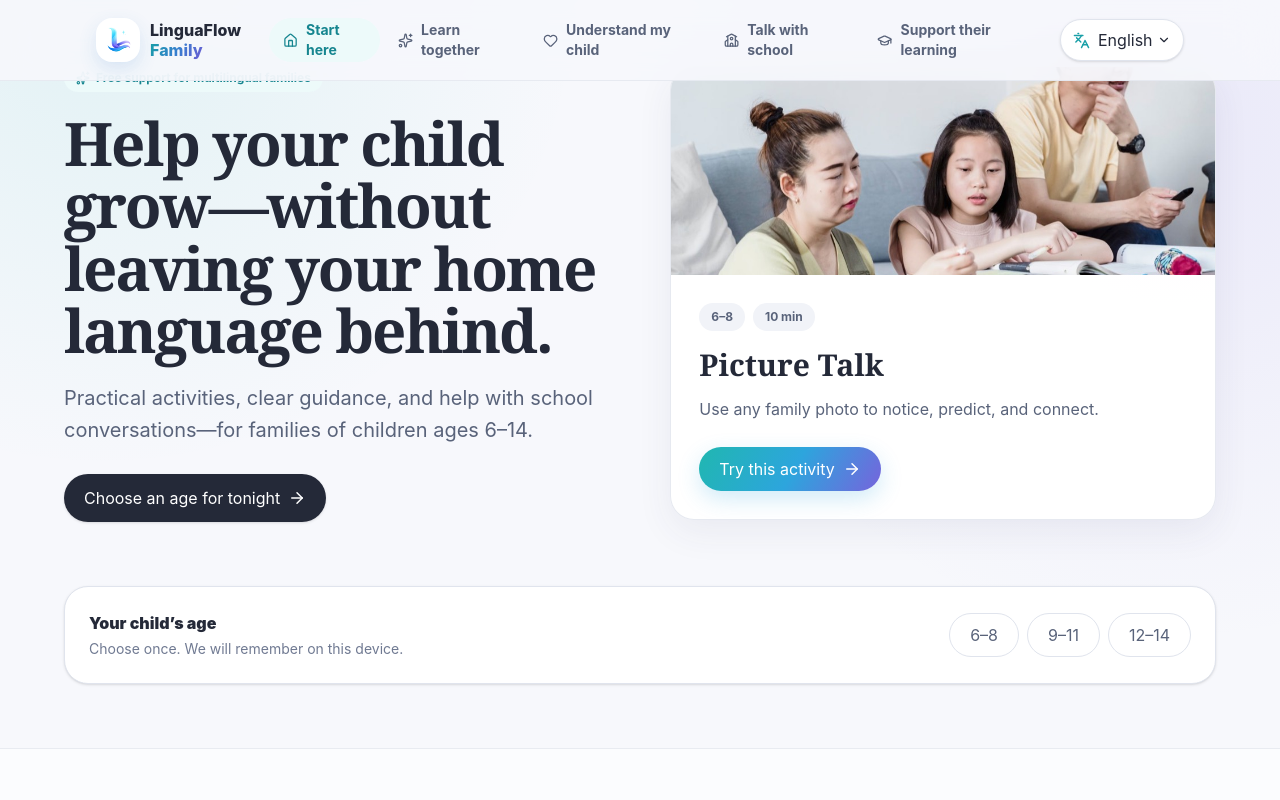
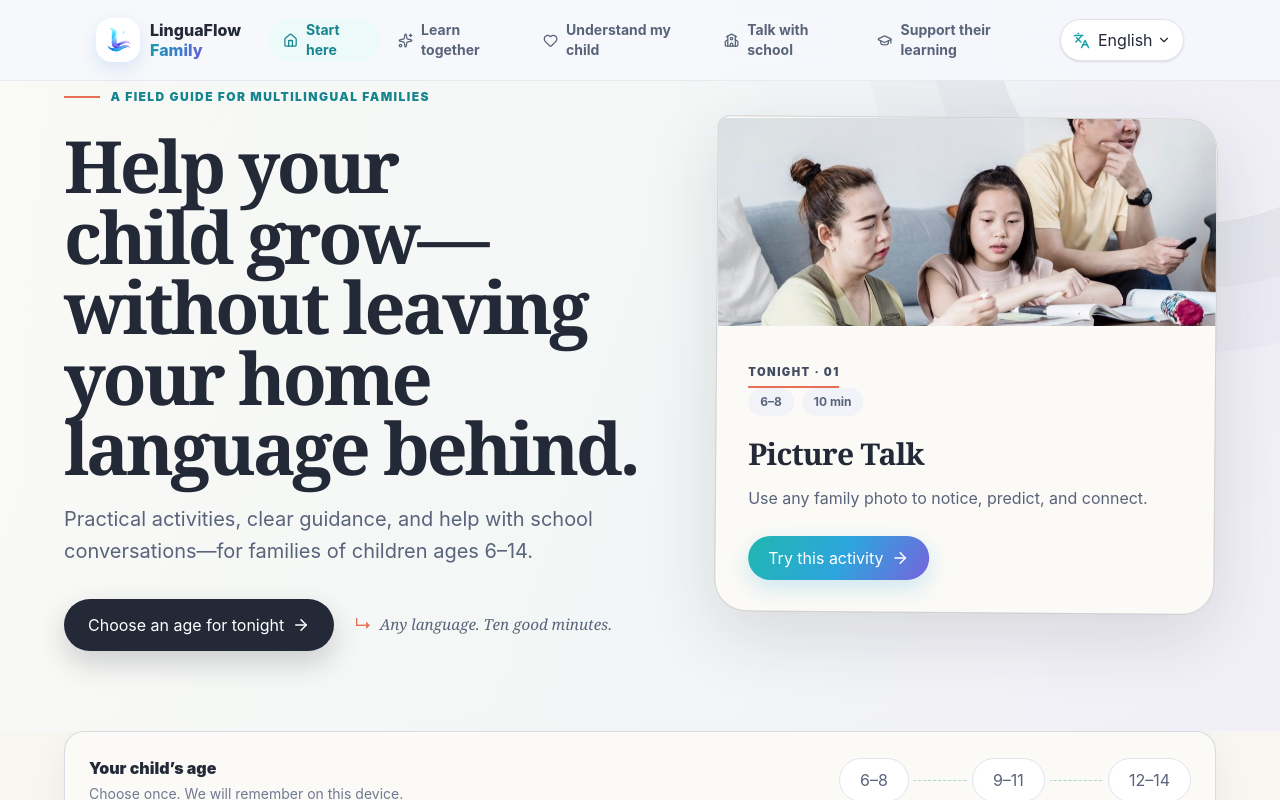
Before and after one commit to LenguajeLabs-design/LinguaFlow-Family, a React (Vite) app: page /#/today in a window 1280 px wide. Both pictures are taken after a click on the button "LinguaFlow Family". Shown: the part 81-881 px from the top of the page. Built offline with nearby package versions, Linux system fonts and the light colour scheme.

Commit message:
Refine family field guide design

```diff
--- a/src/App.tsx
+++ b/src/App.tsx
@@ -1052,18 +1052,17 @@ function LaunchToday({
         : "아이의 나이";
   return (
     <>
-      <section className="px-4 pb-10 pt-10 md:px-8 md:pb-16 md:pt-16">
-        <div className="mx-auto grid max-w-6xl items-center gap-8 lg:grid-cols-[1fr_.95fr]">
+      <section className="field-guide-hero px-4 pb-12 pt-11 md:px-8 md:pb-20 md:pt-20">
+        <div className="mx-auto grid max-w-6xl items-center gap-10 lg:grid-cols-[1.08fr_.92fr] lg:gap-16">
           <div>
-            <Chip className="mb-5 bg-teal-50 text-teal-800">
-              <Sparkles size={14} className="mr-1.5" />
+            <p className="guide-kicker mb-6">
               {lang === "en"
-                ? "Free support for multilingual families"
+                ? "A field guide for multilingual families"
                 : lang === "zh"
-                  ? "为多语言家庭提供的免费支持"
-                  : "다언어 가정을 위한 무료 지원"}
-            </Chip>
-            <h1 className="font-display max-w-3xl text-balance text-4xl font-bold leading-[1.04] tracking-[-.035em] text-stone-800 md:text-6xl">
+                  ? "多语言家庭行动指南"
+                  : "다언어 가정을 위한 실천 안내"}
+            </p>
+            <h1 className="font-display max-w-3xl text-balance text-[2.7rem] font-bold leading-[.98] tracking-[-.045em] text-stone-800 md:text-[4.5rem]">
               {lang === "en"
                 ? "Help your child grow—without leaving your home language behind."
                 : lang === "zh"
@@ -1077,10 +1076,11 @@ function LaunchToday({
                   ? "为 6–14 岁孩子的家庭提供实用活动、清晰指导和学校沟通支持。"
                   : "6–14세 자녀를 둔 가족을 위한 실용적인 활동, 쉬운 안내, 학교 대화 도움을 만나보세요."}
             </p>
-            <button
-              onClick={startTonight}
-              className="mt-7 inline-flex min-h-12 items-center gap-2 rounded-full bg-stone-800 px-5 font-black text-white shadow-sm transition hover:bg-stone-700 focus-visible:outline-none focus-visible:ring-4 focus-visible:ring-teal-700/25"
-            >
+            <div className="mt-8 flex flex-wrap items-center gap-5">
+              <button
+                onClick={startTonight}
+                className="inline-flex min-h-13 items-center gap-2 rounded-full bg-stone-800 px-6 font-black text-white shadow-[0_12px_28px_rgba(36,41,56,.2)] transition hover:-translate-y-0.5 hover:bg-stone-700 focus-visible:outline-none focus-visible:ring-4 focus-visible:ring-teal-700/25"
+              >
               {hasPreferredAge
                 ? lang === "en"
                   ? "Start tonight’s activity"
@@ -1092,21 +1092,28 @@ function LaunchToday({
                   : lang === "zh"
                     ? "选择年龄，获取今晚的活动"
                     : "나이를 선택해 오늘 활동 받기"}
-              <ArrowRight size={18} />
-            </button>
+                <ArrowRight size={18} />
+              </button>
+              <span className="guide-note">
+                {lang === "en" ? "Any language. Ten good minutes." : lang === "zh" ? "任何语言，认真陪伴十分钟。" : "어떤 언어든, 좋은 10분이면 충분해요."}
+              </span>
+            </div>
           </div>
-          <Card className="overflow-hidden">
+          <Card className="guide-card overflow-hidden">
             <img
               src={featured.image}
               alt={featured.imageAlt[lang]}
               className="h-52 w-full object-cover"
             />
-            <div className="p-6 md:p-7">
+            <div className="p-6 md:p-8">
+              <span className="guide-index">
+                {lang === "en" ? "Tonight · 01" : lang === "zh" ? "今晚 · 01" : "오늘 · 01"}
+              </span>
               <div className="flex flex-wrap gap-2">
                 <Chip>{featured.ages.join(", ")}</Chip>
                 <Chip>{featured.time}</Chip>
               </div>
-              <h2 className="font-display mt-4 text-3xl font-bold text-stone-800">
+              <h2 className="font-display mt-5 text-3xl font-bold tracking-[-.025em] text-stone-800">
                 {featured.title[lang]}
               </h2>
               <p className="mt-3 leading-7 text-stone-600">
@@ -1121,7 +1128,7 @@ function LaunchToday({
         </div>
       </section>
       <section className="px-4 pb-10 md:px-8 md:pb-16">
-        <div className="mx-auto max-w-6xl rounded-3xl border border-stone-200 bg-white p-5 shadow-sm md:flex md:items-center md:justify-between md:p-6">
+        <div className="mx-auto max-w-6xl rounded-[1.25rem] border border-stone-300/70 bg-[#fbfaf6] p-5 shadow-[0_12px_36px_rgba(36,41,56,.06)] md:flex md:items-center md:justify-between md:p-6">
           <div>
             <p className="font-black text-stone-800">{ageLabel}</p>
             <p className="mt-1 text-sm text-stone-500">
@@ -1134,7 +1141,7 @@ function LaunchToday({
           </div>
           <div
             ref={ageChoicesRef}
-            className="mt-4 flex flex-wrap gap-2 md:mt-0"
+            className="age-route mt-4 flex flex-wrap gap-2 md:mt-0 md:min-w-[22rem] md:justify-between"
             aria-label={ageLabel}
           >
             {["6–8", "9–11", "12–14"].map((age) => (
@@ -1142,7 +1149,7 @@ function LaunchToday({
                 key={age}
                 onClick={() => setPreferredAge(age)}
                 className={cn(
-                  "min-h-11 rounded-full border px-5 font-black focus-visible:outline-none focus-visible:ring-4 focus-visible:ring-teal-700/20",
+                  "min-h-11 rounded-full border px-5 font-black shadow-[0_0_0_5px_#fbfaf6] focus-visible:outline-none focus-visible:ring-4 focus-visible:ring-teal-700/20",
                   preferredAge === age
                     ? "border-teal-700 bg-teal-50 text-teal-800"
                     : "border-stone-200 bg-white text-stone-600 hover:border-teal-300",
@@ -1339,7 +1346,7 @@ function ActivityCard({
   return (
     <button
       onClick={onClick}
-      className="group w-full overflow-hidden rounded-[1.5rem] border border-stone-200/80 bg-white/95 text-left shadow-[0_12px_36px_rgba(52,63,99,.07)] transition hover:-translate-y-1 hover:shadow-[0_18px_45px_rgba(52,63,99,.12)] focus-visible:outline-none focus-visible:ring-4 focus-visible:ring-teal-700/20"
+      className="editorial-card group w-full overflow-hidden border border-stone-200/80 bg-white/95 text-left transition hover:-translate-y-1 hover:shadow-[0_20px_50px_rgba(36,41,56,.13)] focus-visible:outline-none focus-visible:ring-4 focus-visible:ring-teal-700/20"
     >
       <div className="relative h-44 overflow-hidden bg-stone-100">
         <img
--- a/src/index.css
+++ b/src/index.css
@@ -23,10 +23,10 @@
   --color-amber-900: #51408f;
 }
 
-:root { font-family: Inter, -apple-system, BlinkMacSystemFont, "Segoe UI", sans-serif; color: #242938; background: #f7f8fc; font-synthesis: none; --lf-cyan: #20b7b0; --lf-blue: #2da5dd; --lf-violet: #7664dc; }
+:root { font-family: Inter, -apple-system, BlinkMacSystemFont, "Segoe UI", sans-serif; color: #242938; background: #f7f6f1; font-synthesis: none; --lf-cyan: #20b7b0; --lf-blue: #2da5dd; --lf-violet: #7664dc; --lf-ink: #202432; --lf-paper: #fbfaf6; --lf-coral: #e66f56; }
 * { box-sizing: border-box; }
 html { scroll-behavior: smooth; }
-body { margin: 0; min-width: 320px; min-height: 100vh; background: radial-gradient(circle at 8% 4%, rgba(32, 183, 176, .1), transparent 30rem), radial-gradient(circle at 92% 12%, rgba(118, 100, 220, .1), transparent 32rem), #f7f8fc; }
+body { margin: 0; min-width: 320px; min-height: 100vh; background: radial-gradient(circle at 8% 4%, rgba(32, 183, 176, .09), transparent 30rem), radial-gradient(circle at 92% 12%, rgba(118, 100, 220, .08), transparent 32rem), #f7f6f1; }
 button, select, input { font: inherit; }
 button { cursor: pointer; }
 ::selection { background: #d6d0ff; color: #242938; }
@@ -36,6 +36,23 @@ button { cursor: pointer; }
 .lf-gradient { background-image: linear-gradient(120deg, var(--lf-cyan), var(--lf-blue) 52%, var(--lf-violet)); }
 .lf-gradient-text { background-image: linear-gradient(120deg, #159fa4, #367fcf 52%, #6f5bd3); background-clip: text; color: transparent; }
 .lf-hero { background: linear-gradient(145deg, #168b99 0%, #248fbe 52%, #6558c9 100%); }
+.field-guide-hero { position: relative; isolation: isolate; overflow: hidden; }
+.field-guide-hero::before { content: ""; position: absolute; inset: 0; z-index: -2; background: linear-gradient(108deg, rgba(251,250,246,.94), rgba(242,247,247,.82) 48%, rgba(240,237,249,.8)); }
+.field-guide-hero::after { content: ""; position: absolute; z-index: -1; width: 26rem; height: 26rem; right: -8rem; top: -12rem; border: 1px solid rgba(32,36,50,.08); border-radius: 50%; box-shadow: 0 0 0 4rem rgba(32,36,50,.025), 0 0 0 8rem rgba(32,36,50,.018); }
+.guide-kicker { display: inline-flex; align-items: center; gap: .65rem; color: #16858f; font-size: .75rem; font-weight: 900; letter-spacing: .12em; text-transform: uppercase; }
+.guide-kicker::before { content: ""; width: 2.25rem; height: 2px; background: var(--lf-coral); }
+.guide-note { display: inline-flex; align-items: center; gap: .5rem; color: #59637a; font-family: Georgia, "Times New Roman", serif; font-size: .95rem; font-style: italic; }
+.guide-note::before { content: "↳"; color: var(--lf-coral); font-family: Inter, sans-serif; font-size: 1.1rem; font-style: normal; }
+.guide-card { border: 1px solid rgba(32,36,50,.18); border-radius: .75rem 2rem 2rem 2rem; background: var(--lf-paper); box-shadow: 0 24px 70px rgba(36,41,56,.13); transform: rotate(.45deg); }
+.guide-card > * { transform: rotate(-.45deg); }
+.guide-card img { filter: saturate(.88) contrast(1.03); }
+.guide-index { display: inline-grid; min-width: 4.5rem; place-items: center; border-bottom: 2px solid var(--lf-coral); padding-bottom: .35rem; color: #424b61; font-size: .7rem; font-weight: 900; letter-spacing: .13em; text-transform: uppercase; }
+.age-route { position: relative; }
+.age-route::before { content: ""; position: absolute; left: 1.5rem; right: 1.5rem; top: 50%; z-index: 0; border-top: 1px dashed rgba(25,159,167,.38); }
+.age-route > * { position: relative; z-index: 1; }
+.editorial-card { border-radius: .65rem 1.5rem 1.5rem 1.5rem; box-shadow: 0 14px 38px rgba(36,41,56,.075); }
+.editorial-card:nth-child(3n+2) { transform: translateY(1.5rem); }
+.editorial-card:nth-child(3n+2):hover { transform: translateY(calc(1.5rem - 4px)); }
 .academy-copy { color: #424b61; font-size: 1.05rem; line-height: 1.8; }
 .academy-copy > * + * { margin-top: 1.1rem; }
 .academy-copy h2 { margin-top: 2.25rem; font-family: Georgia, "Times New Roman", serif; font-size: 1.6rem; font-weight: 700; line-height: 1.2; color: #242938; }
@@ -44,3 +61,8 @@ button { cursor: pointer; }
 .academy-copy .academy-example svg { margin-top: .35rem; flex: none; color: #199fa7; }
 .academy-copy blockquote { border-left: 4px solid #199fa7; border-radius: 0 1rem 1rem 0; background: #edfafa; padding: 1rem 1.25rem; font-family: Georgia, "Times New Roman", serif; font-size: 1.2rem; font-weight: 700; color: #242938; }
 @media (prefers-reduced-motion: reduce) { *, *::before, *::after { scroll-behavior: auto !important; transition-duration: .01ms !important; } }
+@media (max-width: 767px) {
+  .guide-card, .guide-card > * { transform: none; }
+  .age-route::before { display: none; }
+  .editorial-card:nth-child(3n+2), .editorial-card:nth-child(3n+2):hover { transform: none; }
+}
```
